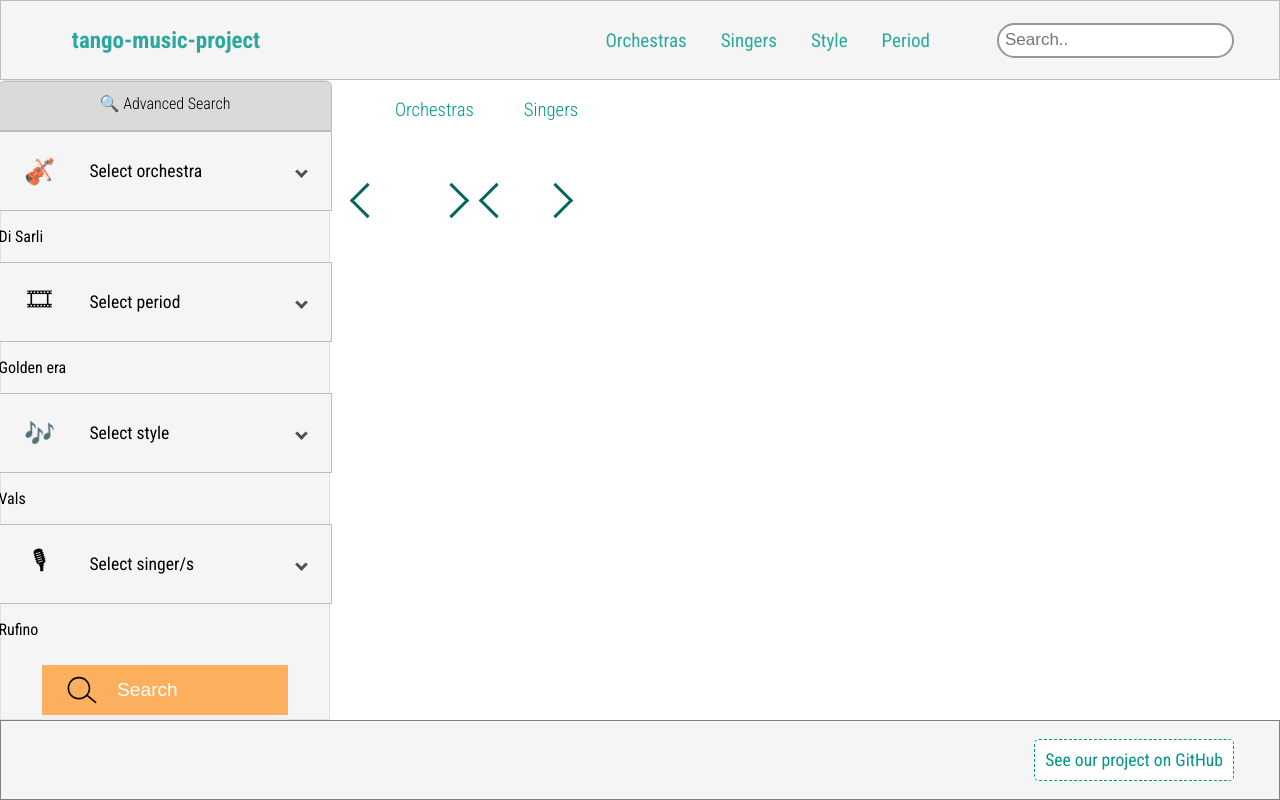
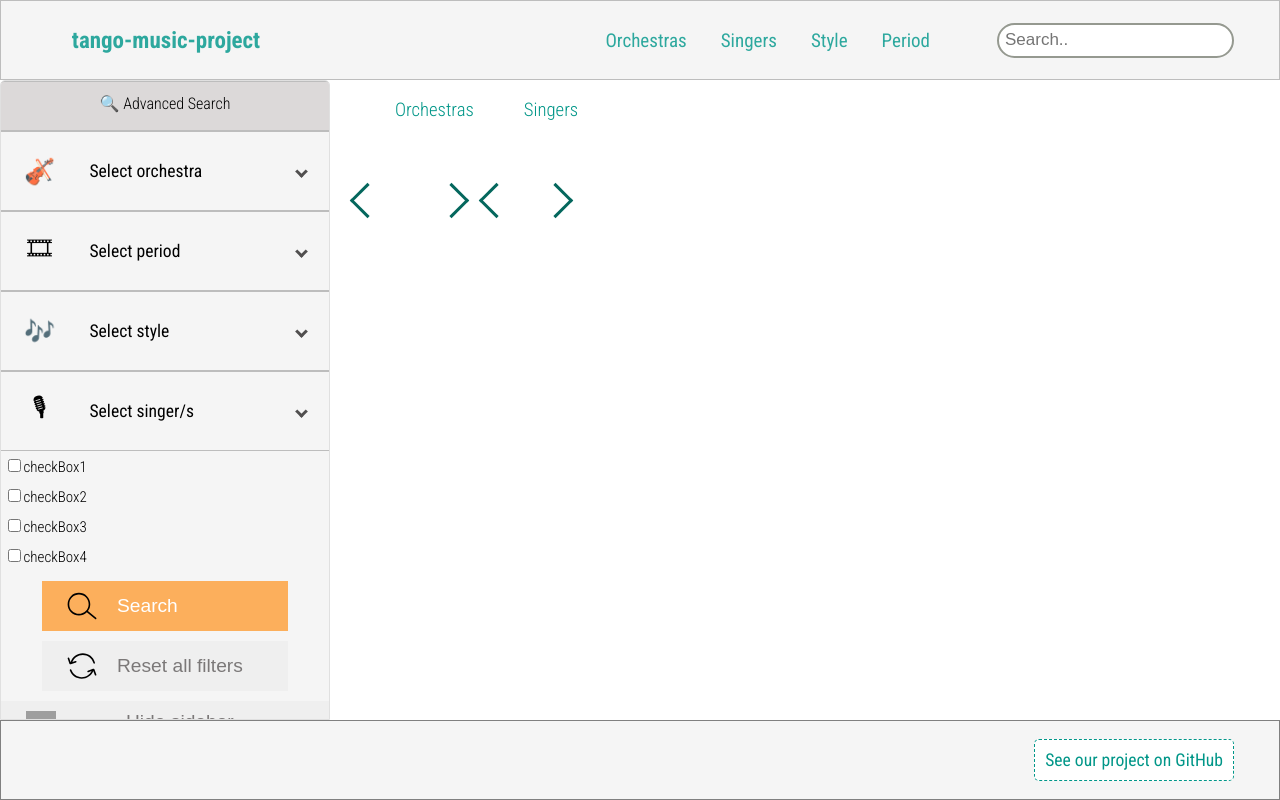
Before and after one commit to kolaroski/tango-music, a React app in the folder frontend/: page / in a window 1280 px wide. Both pictures are taken after a click on the button 301 px from the left and 411 px from the top of the page. Built offline with nearby package versions, Linux system fonts and the light colour scheme; no server answers; grey boxes are pictures that could not be loaded.

Commit message:
Improvement: sidebar advanced options submenus

```diff
--- a/frontend/src/components/Button.css
+++ b/frontend/src/components/Button.css
@@ -1,5 +1,6 @@
 .btn {
   padding: 10px;
+  margin-bottom: 10px;
   font-size: 1.2em;
   width: 75%;
   display: flex;
--- a/frontend/src/components/OptionsItem.css
+++ b/frontend/src/components/OptionsItem.css
@@ -49,3 +49,19 @@
 /* .advancedOptions {
   background-color: #009688;
 } */
+
+/* #checkBoxes {
+  border: 1px #8df5e4 solid;
+} */
+
+#checkBoxes label {
+  display: block;
+  box-sizing: border-box;
+  font-weight: 100;
+  font-size: 15px;
+  padding: 5px;
+}
+
+#checkBoxes label:hover {
+  background-color: #009688;
+}
--- a/frontend/src/components/OptionsItem.tsx
+++ b/frontend/src/components/OptionsItem.tsx
@@ -1,4 +1,5 @@
 import "./OptionsItem.css";
+import { useState } from "react";
 
 export interface OptionsItemProps {
   // key: number;
@@ -6,35 +7,43 @@ export interface OptionsItemProps {
   emoji: string;
   options: string;
   hidden: string;
-  advancedHidden: string;
-  toggleAdvancedHandler: (event: React.MouseEvent<HTMLDivElement>) => void;
+  // advancedHidden: string;
+  // toggleAdvancedHandler: (event: React.MouseEvent<HTMLDivElement>) => void;
 }
 
 const OptionsItem: React.FC<OptionsItemProps> = ({
-  // key,
   heading,
   emoji,
   options,
   hidden,
-  advancedHidden,
-  toggleAdvancedHandler,
+  // advancedHidden,
+  // toggleAdvancedHandler,
 }): JSX.Element => {
+  const [openSubOptions, setOpenSubOptions] = useState(false);
   return (
     <>
-      <div className="OptionsItemBox" onClick={toggleAdvancedHandler}>
+      {/* <div className="OptionsItemBox" onClick={toggleAdvancedHandler}> */}
+
+      <div
+        className="OptionsItemBox"
+        onClick={() => setOpenSubOptions(!openSubOptions)}
+      >
         <div className="emoji">{emoji}</div>
         <div className={`optionHeading ${hidden}`}>{heading}</div>
         <button className={`arrowDown ${hidden}`}></button>
         <br />
       </div>
+      {/* <div>
+        <p className={openSubOptions ? "" : "hidden"}>{options}</p>
+        <p className={advancedHidden}>{options}</p>
+      </div> */}
       <div>
-        <p className={advancedHidden}>{options}</p>
-      </div>
-      {/* <div>
         <div
           // id={`option{key}`}
           // id="options2"
-          className={`multipleSelection ${advancedHidden}`}
+          className={
+            openSubOptions ? "multipleSelection" : "multipleSelection hidden"
+          }
         >
           <div id="checkBoxes">
             <label htmlFor="first">
@@ -55,7 +64,7 @@ const OptionsItem: React.FC<OptionsItemProps> = ({
             </label>
           </div>
         </div>
-      </div> */}
+      </div>
     </>
   );
 };
--- a/frontend/src/containers/SideBar.css
+++ b/frontend/src/containers/SideBar.css
@@ -19,6 +19,8 @@
   /* width: 25vw; */
   width: 330px;
   transition: width ease-in 0.3s;
+  overflow-y: auto;
+  overflow-x: hidden;
 }
 
 .collapsed {
--- a/frontend/src/containers/SideBar.tsx
+++ b/frontend/src/containers/SideBar.tsx
@@ -11,11 +11,11 @@ const SideBar: React.FC = (): JSX.Element => {
   const toggleCollapsedClass = inactive ? "collapsed" : "";
   const toggleHiddenClass = inactive ? "hidden" : "";
 
-  const [open, setOpen] = useState(false);
-  const toggleAdvancedOptions = open ? "" : "hidden";
-  const toggleAdvancedHandler = (index: number) => {
-    setOpen(!open);
-  };
+  // const [open, setOpen] = useState(false);
+  // const toggleAdvancedOptions = open ? "" : "hidden";
+  // const toggleAdvancedHandler = (index: number) => {
+  //   setOpen(!open);
+  // };
 
   const optionsInput: Array<{
     emoji: string;
@@ -62,9 +62,9 @@ const SideBar: React.FC = (): JSX.Element => {
               heading={option.heading}
               options={option.options}
               hidden={toggleHiddenClass}
-              advancedHidden={toggleAdvancedOptions}
+              // advancedHidden={toggleAdvancedOptions}
               // toggleAdvancedHandler={toggleAdvancedHandler}
-              toggleAdvancedHandler={() => toggleAdvancedHandler(index)}
+              // toggleAdvancedHandler={() => toggleAdvancedHandler(index)}
             />
           )
         )}
```
